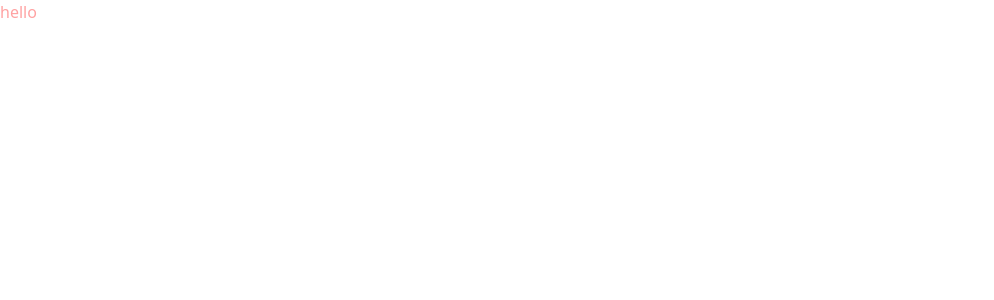
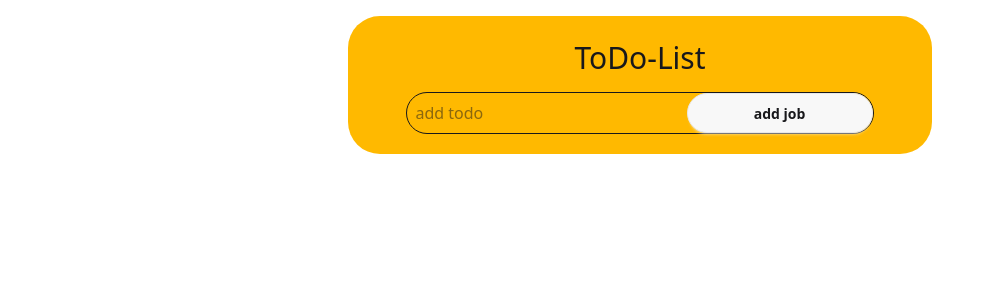
Before and after one commit to Sahadat-Hossen1/React-to-do-app, a React (Vite) app: page / in a window 1280 px wide. Shown: the top 300 px of the page, without its empty margins (0-994 px from the left). Built offline with nearby package versions, Linux system fonts and the light colour scheme.

Commit message:
try to add task and send to localstorage and see in console but when try to add new task it show tasks is not iterable

```diff
--- a/package.json
+++ b/package.json
@@ -21,6 +21,7 @@
     "@types/react": "^19.1.10",
     "@types/react-dom": "^19.1.7",
     "@vitejs/plugin-react-swc": "^4.0.0",
+    "daisyui": "^5.0.50",
     "eslint": "^9.33.0",
     "eslint-plugin-react-hooks": "^5.2.0",
     "eslint-plugin-react-refresh": "^0.4.20",
--- a/src/App.jsx
+++ b/src/App.jsx
@@ -1,10 +1,64 @@
-import React from 'react';
+import React, { useEffect, useState } from "react";
 
 const App = () => {
+  //for all task
+  const [Tasks, setTasks] = useState(() => {
+    //load the save task
+    return JSON.parse(localStorage.getItem("Tasks")) || [];
+  });
+  const [empty, setEmpty] = useState(false);
+  //to get the task from input fild
+  const handleSubmit = (e) => {
+    e.preventDefault();
+    const form = e.target;
+    const getTask = form.todo.value.trim();
+    if (getTask === ""){
+      setEmpty(true);
+       return
+      }
+    const newTask = {
+      TaskItem: getTask,
+      checked: false,
+      id: new Date(),
+    };
+    setTasks([...Tasks, newTask]);
+    setEmpty(false);
+    form.todo.value=''
+    console.log(newTask);
+  };
+  //for save task when new task add and edit and delete
+  useEffect(()=>{
+    localStorage.setItem("Tasks",JSON.stringify(Tasks))
+  },[Tasks])
+
+
+
+
   return (
-    <div>
-      <h1 className="text-red-300">hello</h1>
+    <div className="max-w-[600px] mx-auto mt-4 px-2 rounded-2xl">
+      {/* for title and form section */}
+      <div className=" bg-amber-400 rounded-4xl py-2 ">
+        <h1 className="text-center py-4 text-3xl">ToDo-List</h1>
+        <form
+          onSubmit={handleSubmit}
+          className="border rounded-3xl mb-3 flex justify-between  w-[80%] mx-auto "
+        >
+          <input
+            type="text"
+            placeholder="add todo"
+            name="todo"
+            className="focus:outline-none focus:rounded-3xl pl-2 w-3/5"
+          />
+          <button type="submit" className=" btn hover:btn-primary  rounded-3xl py-3 w-2/5">
+            add job
+          </button>
+        </form>
+        {
+           empty ? <h1 className="text-center text-xl text-red-700">write something in the input</h1>:""
+        }
+      </div>
+
     </div>
   );
-}
+};
 export default App;
--- a/src/index.css
+++ b/src/index.css
@@ -1 +1,2 @@
-@import "tailwindcss"
+@import "tailwindcss";
+@plugin 'daisyui';
```
Also changed, not shown: 1 other file (tests, documents, lock files or other folders).
